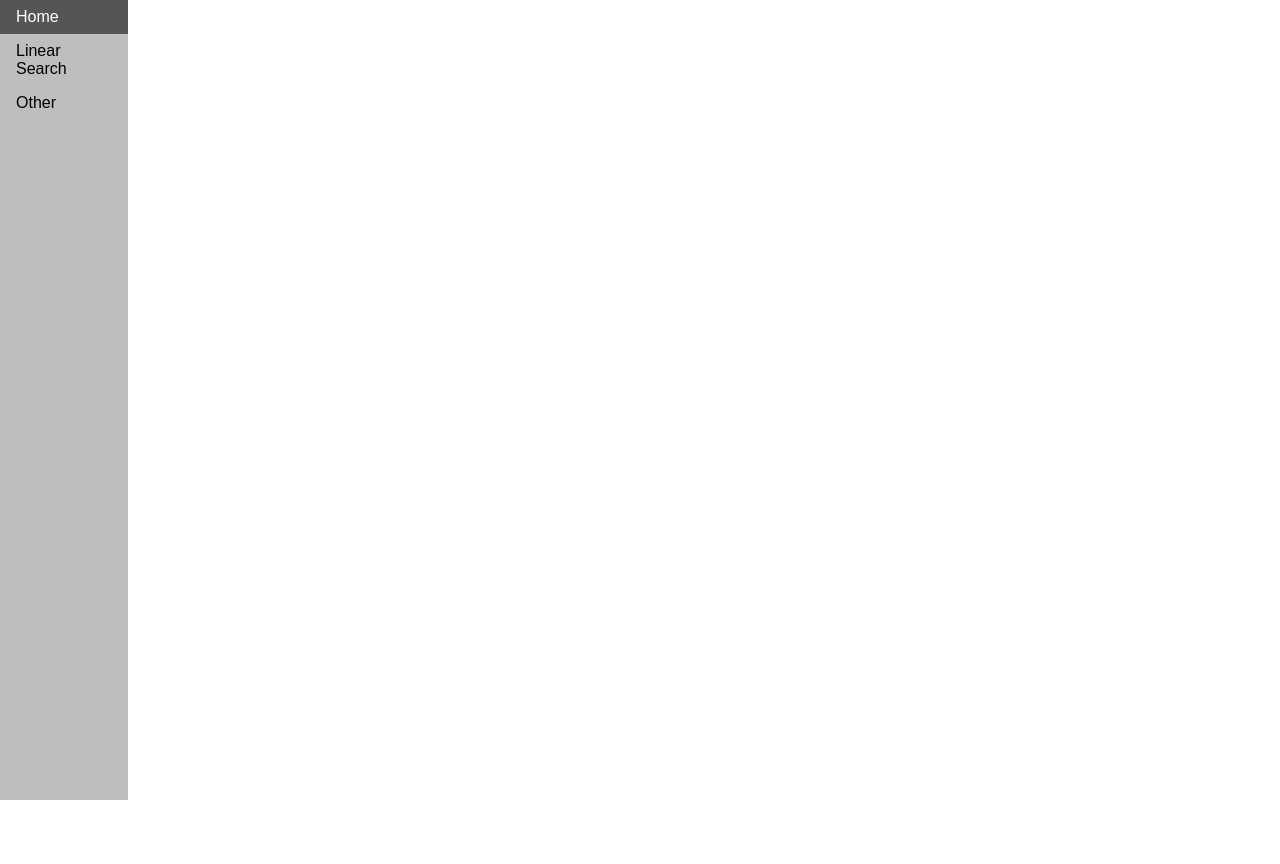
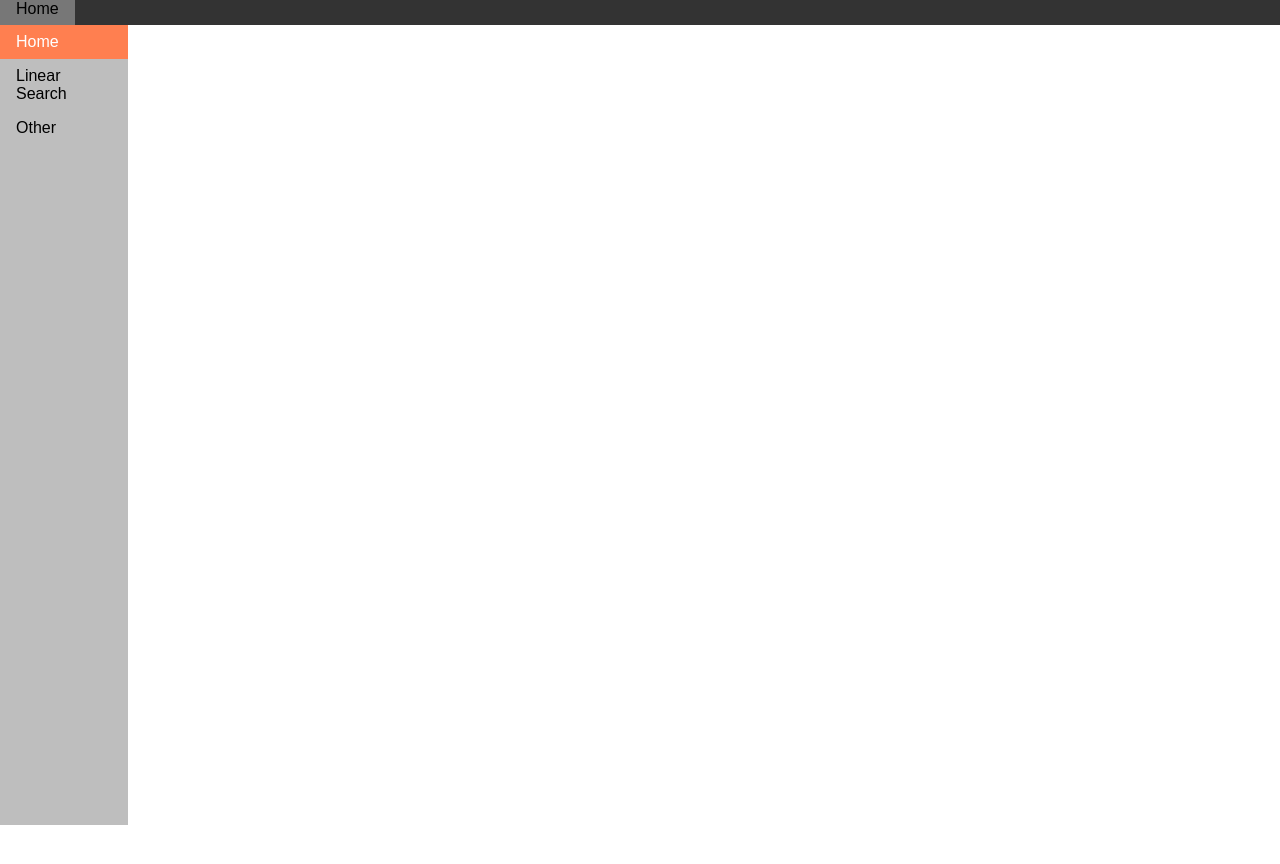
Before and after one commit to UncleLeo037/UncleLeo037.github.io, a plain HTML site: page index.html in a window 1280 px wide. Shown: the top 864 px of the page. Drawn offline with Linux system fonts and the light colour scheme.

Commit message:
layout changes

```diff
--- a/index.html
+++ b/index.html
@@ -7,16 +7,22 @@
 <body>
     <header></header>
 
+    <nav id="navbar">
+        <a target="_top">Home</a>
+        <a target="_blank"></a>
+    </nav>
+
     <nav id="sidebar">
         <!--The id must be consistent with the page the link is referencing-->
-        <ul>
-            <li><a id="home" class="active" onclick="navigate(this.id)">Home</a></li>
-            <li><a id="linear" onclick="navigate(this.id)">Linear Search</a></li>
-            <li><a id="other" onclick="navigate(this.id)">Other</a></li>
-        </ul>
+        <a id="home" class="active" onclick="navigate(this.id)">Home</a>
+        <a id="linear" onclick="navigate(this.id)">Linear Search</a>
+        <a id="other" onclick="navigate(this.id)">Other</a>
     </nav>
 
+    <!--The main view for the website-->
     <iframe id="frame"></iframe>
+
+    <footer></footer>
 
     <script>
         function navigate(id) {
--- a/stylesheet.css
+++ b/stylesheet.css
@@ -8,40 +8,48 @@ header {
     color: white;
 }
 
+
+#navbar {
+    background-color: #333;
+    min-width: 100vh;
+    height: 25px;
+}
+#navbar a {
+    display: inline;
+    color: white;
+    padding: 8px 16px;
+    text-decoration: none;
+}
+#navbar a:hover {
+    background-color: #777;
+    color: black;
+    cursor: pointer;
+}
+
+
 #sidebar {
     background-color: #bebebe;
     width: 10%;
     min-height: 100vh;
 }
-
-#sidebar ul {
-    float: left;
-    box-sizing: border-box;
-    list-style-type: none;
-    margin: 0;
-    padding: 0;
-    width: 100%;
-    background-color: #bebebe;
-}
-
-#sidebar li a {
+#sidebar a {
     display: block;
-    color: #000;
     padding: 8px 16px;
     text-decoration: none;
 }
-
 /* Change the link color on hover */
-#sidebar li a:hover {
+#sidebar a:hover {
     background-color: #555;
     color: white;
     cursor: pointer;
 }
 
+
 .active {
-    background-color: #04AA6D;
+    background-color: coral;
     color: white;
 }
+
 
 iframe {
     float: right;
```
